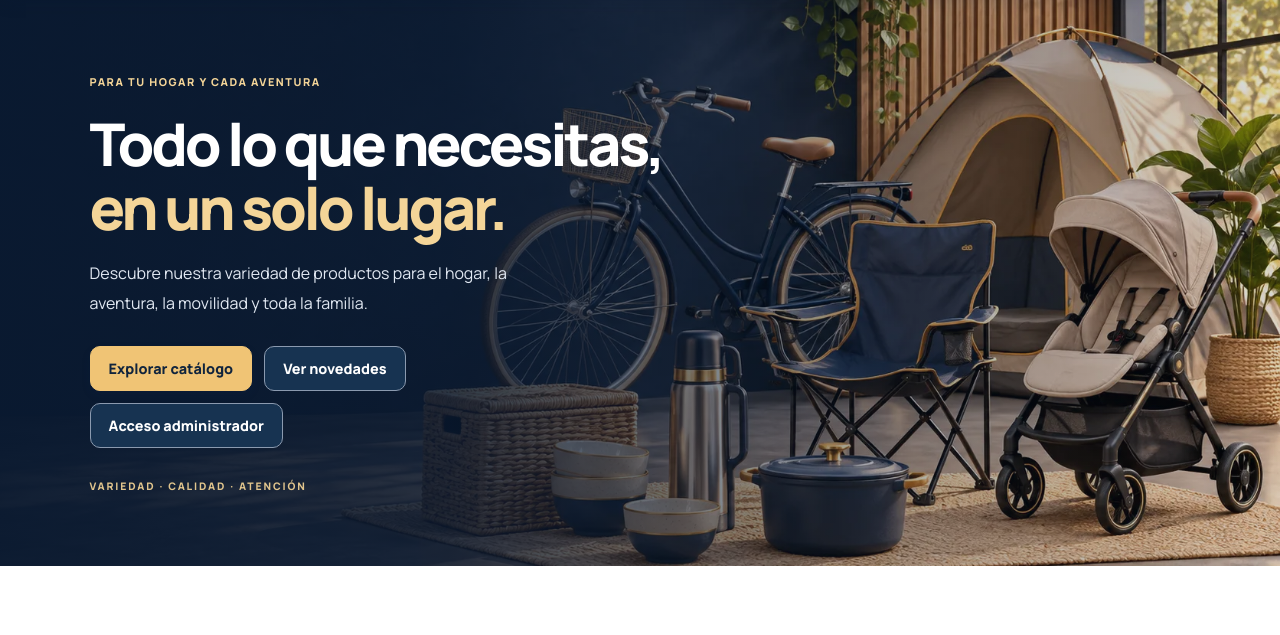
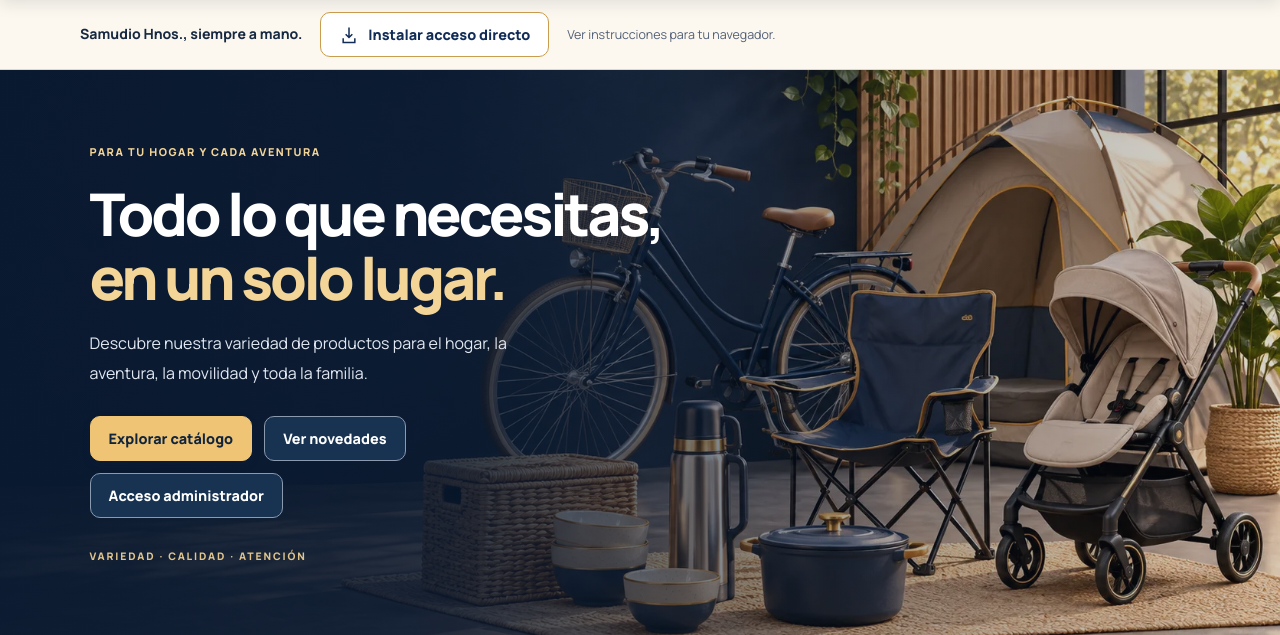
Before and after one commit to victorsam123/hnos_samudios_representaciones, a Flask app: page / in a window 1280 px wide. Shown: the part 90-725 px from the top of the page. Run offline with Flask 3, Linux system fonts and the light colour scheme; some libraries are stand-ins or nearby versions.

Commit message:
Add Samudio Hnos PWA manifest, icons and install guidance

```diff
--- a/static/css/style.css
+++ b/static/css/style.css
@@ -321,6 +321,27 @@ input:focus, select:focus, textarea:focus { outline-offset: 0; }
  .hero-actions .btn { flex: 1 1 170px; }
  .hero-label { margin-top: 26px; font-size: .59rem; }
 }
+.install-strip[hidden] { display: none; }
+.install-strip { padding-block: 12px; border-bottom: 1px solid #e8d7b4; background: #fcf8ef; }
+.install-strip-inner { display: flex; align-items: center; flex-wrap: wrap; gap: 8px 18px; }
+.install-strip p { margin: 0; font-size: .88rem; font-weight: 750; }
+.install-button { gap: 9px; border-color: #c89d4e; color: #102c57; background: #fff; }
+.install-button:hover { background: #f4e6c7; }
+.install-button:disabled { opacity: .65; cursor: wait; }
+.install-hint { color: #536078; font-size: .78rem; }
+.install-dialog { width: min(490px, calc(100% - 32px)); max-height: calc(100dvh - 40px); padding: 28px; overflow-y: auto; border: 1px solid var(--line); border-top: 3px solid #c89d4e; border-radius: 16px; color: var(--ink); background: #fff; box-shadow: var(--shadow); }
+.install-dialog::backdrop { background: rgba(9,25,48,.65); }
+.install-dialog h2 { font-size: 1.35rem; }
+.install-dialog ol { padding-left: 22px; }
+.install-dialog li + li { margin-top: 12px; }
+.install-note { color: var(--muted); font-size: .85rem; }
+@media (max-width: 680px) {
+ .install-strip-inner { gap: 8px; }
+ .install-strip p { flex-basis: 100%; }
+ .install-hint { flex-basis: 100%; }
+ .install-dialog { padding: 22px; }
+}
+@media (display-mode: standalone) { .install-strip { display: none; } }
 @media (prefers-reduced-motion: reduce) {
  html { scroll-behavior: auto; }
  *, *::before, *::after { transition: none !important; }
--- /dev/null
+++ b/static/js/pwa-install.js
@@ -0,0 +1,100 @@
+/* Installation UI only: no service worker, cache, requests or session changes. */
+(() => {
+    const strip = document.getElementById("installStrip");
+    const button = document.getElementById("installApp");
+    const hint = document.getElementById("installHint");
+    const guide = document.getElementById("installGuide");
+    const steps = document.getElementById("installSteps");
+    if (!strip || !button || !guide) return;
+
+    const standalone = window.matchMedia("(display-mode: standalone)");
+    const installedKey = "samudio-pwa-installed";
+    let deferredPrompt = null;
+    let installed = false;
+    try { installed = localStorage.getItem(installedKey) === "yes"; } catch (_) { /* Storage can be blocked. */ }
+    const isStandalone = () => standalone.matches || navigator.standalone === true;
+    const update = () => {
+        strip.hidden = installed || isStandalone();
+        hint.textContent = deferredPrompt
+            ? "Confirma la instalación en tu navegador."
+            : "Ver instrucciones para tu navegador.";
+    };
+    const rememberInstalled = () => {
+        installed = true;
+        deferredPrompt = null;
+        try { localStorage.setItem(installedKey, "yes"); } catch (_) { /* No storage required. */ }
+        if (guide.open) guide.close();
+        update();
+    };
+    window.addEventListener("beforeinstallprompt", (event) => {
+        event.preventDefault();
+        deferredPrompt = event;
+        // A fresh prompt also allows reinstallation after a previous uninstall.
+        installed = false;
+        try { localStorage.removeItem(installedKey); } catch (_) { /* Optional. */ }
+        update();
+    });
+    window.addEventListener("appinstalled", rememberInstalled);
+    standalone.addEventListener("change", update);
+    window.addEventListener("pageshow", update);
+
+    const showGuide = (retry = false) => {
+        const ios = /iPad|iPhone|iPod/.test(navigator.userAgent)
+            || (navigator.platform === "MacIntel" && navigator.maxTouchPoints > 1);
+        let instructions;
+        if (ios) {
+            instructions = [
+                "Abre samudiohnos.com en Safari.",
+                "Toca Compartir (el cuadrado con una flecha hacia arriba). Según tu versión, puede estar dentro del menú Más.",
+                "Selecciona Agregar a pantalla de inicio. Si no aparece, revisa Editar acciones.",
+                "Activa Abrir como app web si aparece y toca Agregar."
+            ];
+        } else if (/Android/i.test(navigator.userAgent)) {
+            instructions = [
+                "Abre samudiohnos.com en Chrome u otro navegador compatible, fuera de WhatsApp o redes sociales.",
+                "Abre el menú del navegador y busca Instalar aplicación o Agregar a pantalla de inicio.",
+                "Confirma si la opción está disponible. Si no aparece, usa un marcador o prueba otro navegador."
+            ];
+        } else {
+            instructions = [
+                "En Chrome o Edge, busca el icono de instalación en la barra de direcciones o la opción de instalar en el menú.",
+                "En Safari para Mac, busca Archivo > Agregar al Dock, si está disponible.",
+                "Si tu navegador no ofrece instalación, guarda la tienda en Favoritos o Marcadores."
+            ];
+        }
+        steps.replaceChildren();
+        if (retry) {
+            const note = document.createElement("p");
+            note.textContent = "No se pudo abrir la solicitud automática. Puedes usar el menú del navegador:";
+            steps.append(note);
+        }
+        const list = document.createElement("ol");
+        instructions.forEach((instruction) => {
+            const item = document.createElement("li");
+            item.textContent = instruction;
+            list.append(item);
+        });
+        steps.append(list);
+        guide.showModal();
+    };
+    button.addEventListener("click", async () => {
+        if (isStandalone() || installed) return;
+        if (!deferredPrompt) { showGuide(); return; }
+        const prompt = deferredPrompt;
+        deferredPrompt = null;
+        button.disabled = true;
+        try {
+            // Called directly from this click, preserving real user activation.
+            await prompt.prompt();
+            const choice = await prompt.userChoice;
+            if (choice.outcome === "accepted") rememberInstalled();
+        } catch (_) {
+            if (!isStandalone() && !installed) showGuide(true);
+        } finally {
+            button.disabled = false;
+            update();
+        }
+    });
+    if (isStandalone()) rememberInstalled();
+    update();
+})();
--- a/templates/base.html
+++ b/templates/base.html
@@ -7,11 +7,16 @@
     <meta name="description" content="Descubre los productos de Wilson Samudio Representaciones. Bazar, bicicletas, cocina, camping, termos y artículos para bebés.">
     <title>{% block title %}Wilson Samudio Representaciones{% endblock %}</title>
     <meta name="theme-color" content="#102c57">
+    <link rel="manifest" href="{{ url_for('static', filename='manifest.webmanifest') }}">
+    <link rel="apple-touch-icon" sizes="180x180" href="{{ url_for('static', filename='img/pwa/apple-touch-icon.png') }}">
+    <meta name="apple-mobile-web-app-capable" content="yes">
+    <meta name="apple-mobile-web-app-title" content="Samudio Hnos.">
     <link rel="icon" type="image/png" href="{{ url_for('static', filename='img/logo-samudio-hnos-transparente.png') }}">
     <link rel="preload" href="{{ url_for('static', filename='fonts/manrope-variable.ttf') }}" as="font" type="font/ttf" crossorigin>
     <link rel="stylesheet" href="{{ url_for('static', filename='css/style.css') }}">
     {% block head_extra %}{% endblock %}
     <script src="{{ url_for('static', filename='js/main.js') }}" defer></script>
+    <script src="{{ url_for('static', filename='js/pwa-install.js') }}" defer></script>
 </head>
 <body>
 <header class="site-header">
@@ -31,6 +36,25 @@
         </a>
     </nav>
 </header>
+
+{% if request.endpoint != 'admin' %}
+<aside class="install-strip" id="installStrip" aria-label="Acceso directo a la tienda" hidden>
+    <div class="container install-strip-inner">
+        <p>Samudio Hnos., siempre a mano.</p>
+        <button class="btn btn-secondary install-button" type="button" id="installApp" aria-describedby="installHint">
+            <svg width="20" height="20" viewBox="0 0 24 24" fill="none" stroke="currentColor" stroke-width="1.8" aria-hidden="true" focusable="false"><path d="M12 3v12m-4-4 4 4 4-4M5 16v5h14v-5"/></svg>
+            Instalar acceso directo
+        </button>
+        <span id="installHint" class="install-hint">Ver instrucciones para tu navegador.</span>
+    </div>
+</aside>
+<dialog class="install-dialog" id="installGuide" aria-labelledby="installTitle" aria-describedby="installSteps">
+    <h2 id="installTitle">Tu tienda en la pantalla de inicio</h2>
+    <div id="installSteps"></div>
+    <p class="install-note">El acceso abre la misma tienda. Necesitas internet para consultar productos y realizar pedidos.</p>
+    <form method="dialog"><button class="btn btn-primary" type="submit">Entendido</button></form>
+</dialog>
+{% endif %}
 
 {% with messages = get_flashed_messages(with_categories=true) %}
     {% if messages %}
```
Also changed, not shown: static/img/pwa/apple-touch-icon.png (added), static/img/pwa/icon-192.png (added), static/img/pwa/icon-512.png (added), static/manifest.webmanifest (added).
